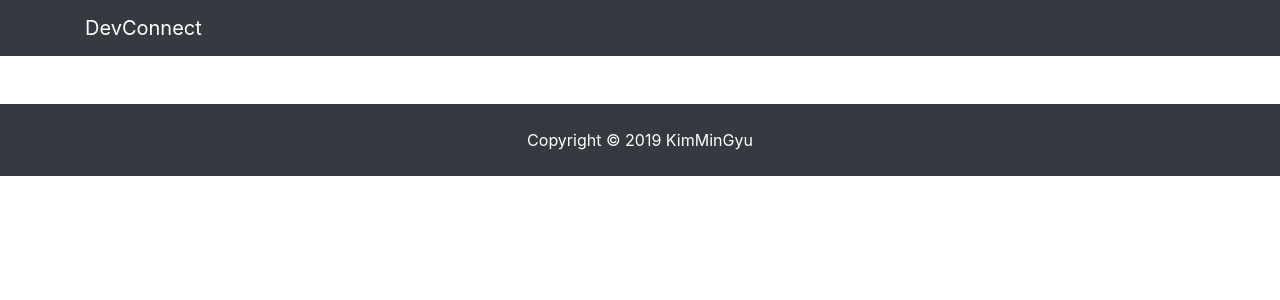
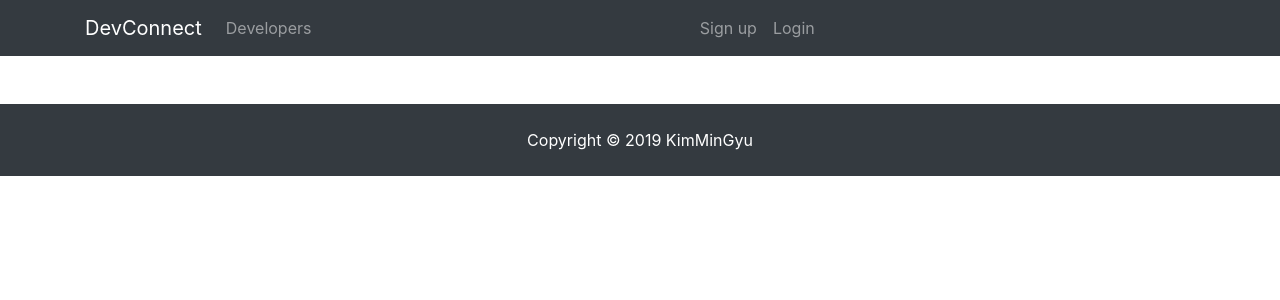
Before and after one commit to prodix01/blog_MERN2, a React (Create React App) app in the folder client/: page /login in a window 1280 px wide. Shown: the top 300 px of the page. Built offline with nearby package versions, Linux system fonts and the light colour scheme.

Commit message:
Navbar #2 ( add button )

```diff
--- a/client/src/componets/layout/Navbar.js
+++ b/client/src/componets/layout/Navbar.js
@@ -14,6 +14,27 @@ class Navbar extends Component {
                     >
                         <span className="navbar-toggler-icon"/>
                     </button>
+                    <div className="collapse navbar-collapse" id="mobile-nav">
+                        <ul className="navbar-nav mr-auto">
+                            <li className="nav-item">
+                                <a className="nav-link" href="#">
+                                    {" "}Developers
+                                </a>
+                            </li>
+                        </ul>
+                        <ul className="navbar-nav mr-auto">
+                            <li className="nav-item">
+                                <a className="nav-link" href="register.html">
+                                    Sign up
+                                </a>
+                            </li>
+                            <li className="nav-item">
+                                <a className="nav-link" href="login.html">
+                                    Login
+                                </a>
+                            </li>
+                        </ul>
+                    </div>
                 </div>
             </nav>
         );
```
